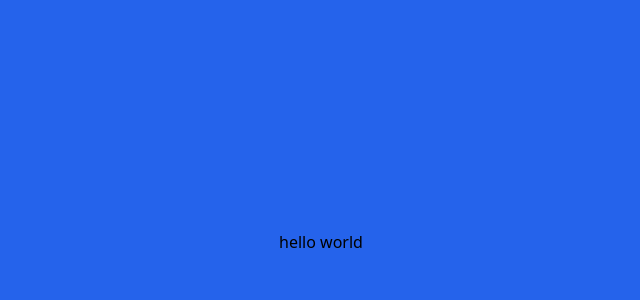
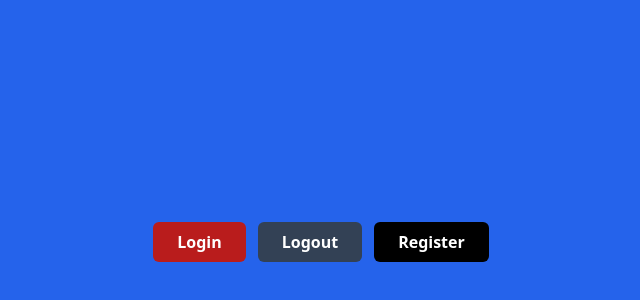
Before and after one commit to lukman2024/react, a React (Vite) app in the folder my-react-app/: page / in a window 1280 px wide. Shown: the part 158-458 px from the top of the page, without its empty margins (319-959 px from the left). Built offline with nearby package versions, Linux system fonts and the light colour scheme.

Commit message:
belajar react componen & props

```diff
--- a/my-react-app/src/App.jsx
+++ b/my-react-app/src/App.jsx
@@ -1,7 +1,22 @@
+import React from "react";
+
+const Button = (props) => {
+  const { children, variant = "bg-black" } = props;
+  return (
+    <button className={`h-10 px-6 font-semibold rounded-md ${props.variant} text-white`} type="submit">
+      {props.children}
+    </button>
+  );
+};
+
 function App() {
   return (
     <div className="flex justify-center bg-blue-600 min-h-screen items-center">
-      <div>hello world</div>
+      <div className="flex gap-x-3">
+        <Button variant="bg-red-700">Login</Button>
+        <Button variant="bg-slate-700">Logout</Button>
+        <Button variant="bg-black">Register</Button>
+      </div>
     </div>
   );
 }
```
